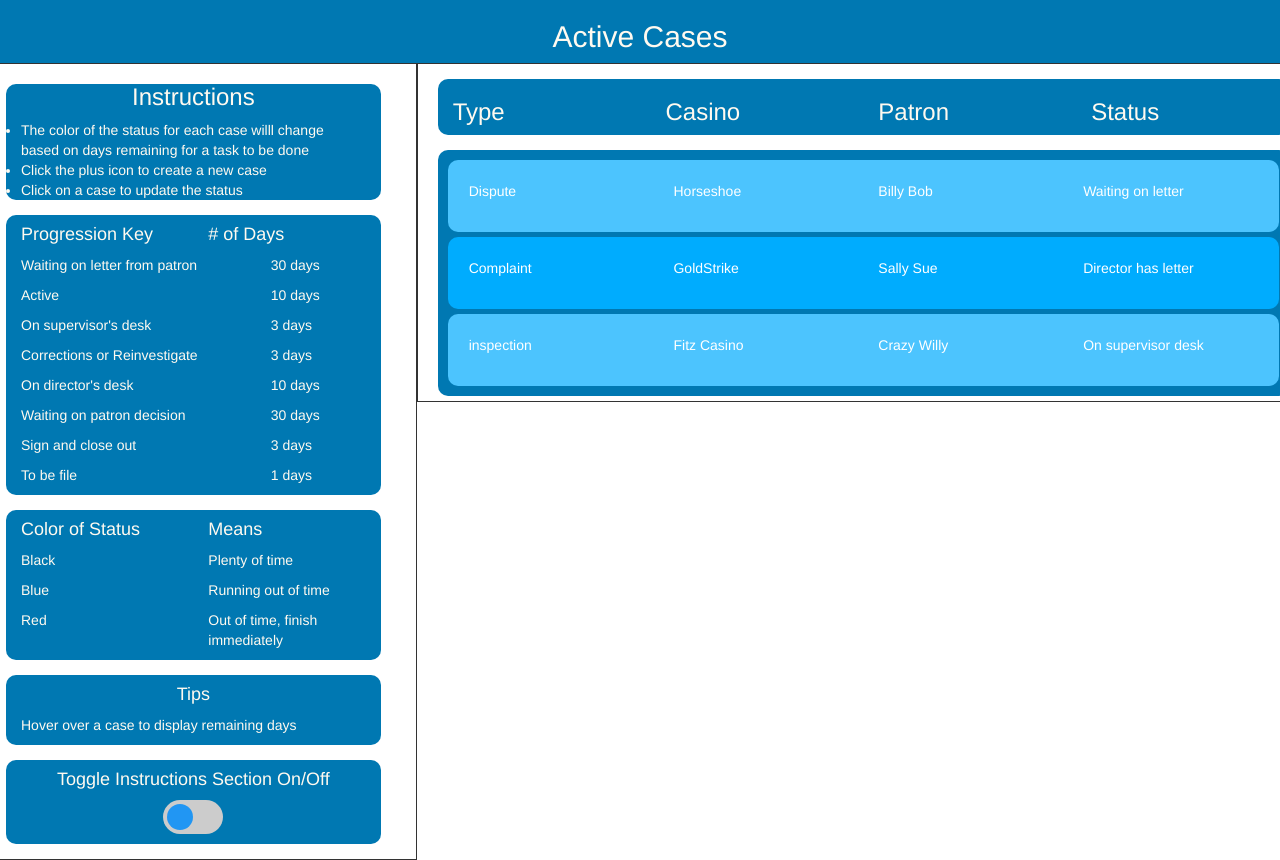
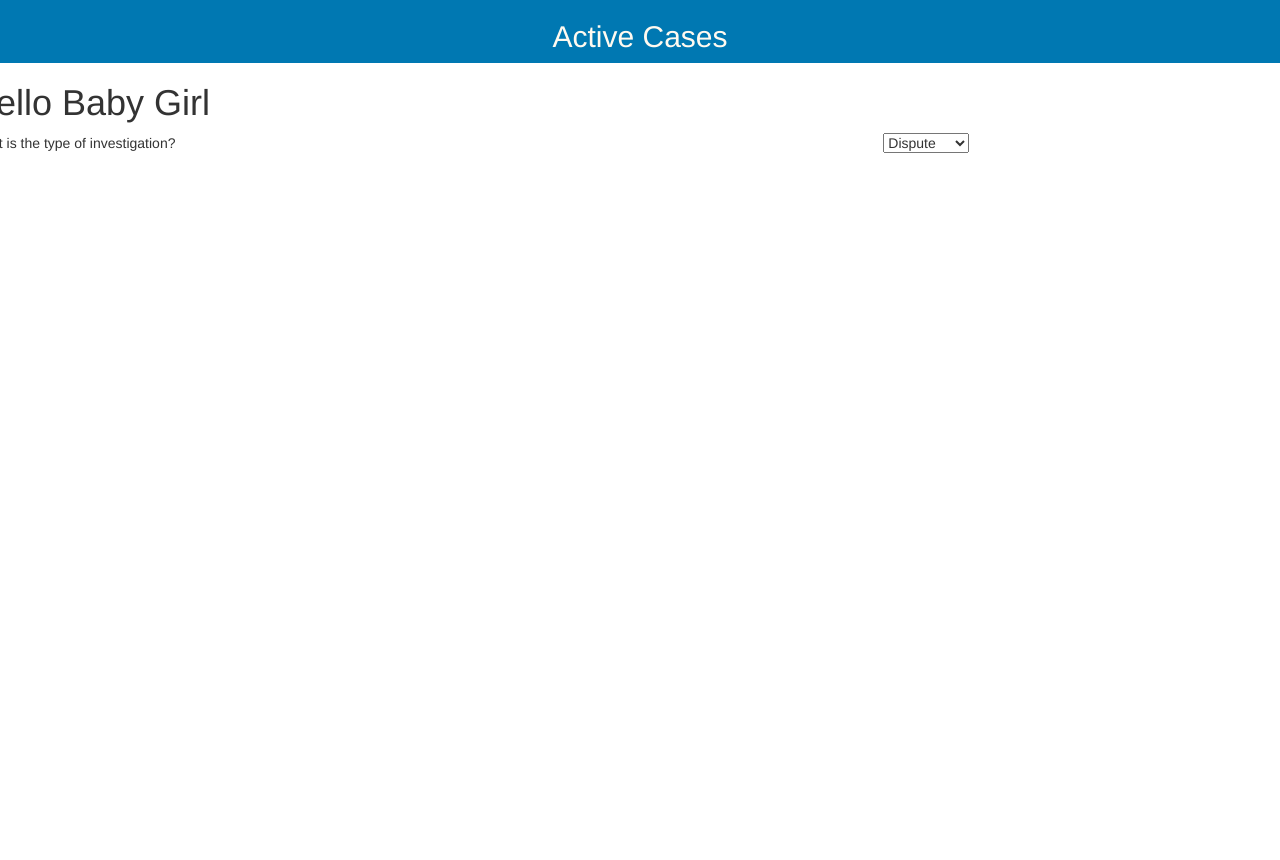
Before and after one commit to jcsmileyjr/active-cases, a React (Create React App) app: page / in a window 1280 px wide. Shown: the top 860 px of the page. After the commit the page ends 800 px from the top, so only its background shows below. Built offline with nearby package versions, Linux system fonts and the light colour scheme.

Commit message:
first practice at a select button in New case

```diff
--- a/src/App.js
+++ b/src/App.js
@@ -9,9 +9,13 @@ import InstructionTips from './Components/InstructionTips/instructionTips.js';
 import Instructions from './Components/Instructions/instructions.js';
 import CaseTitle from './Components/CaseTitle/caseTitle.js';
 import ToggleInstruction from './Components/ToggleInstruction/toggleInstruction.js';
+import SelectCase from './Components/SelectCase/selectCase.js';
 
 
       const cases = [{type:"Dispute", casino:"Horseshoe", patron:"Billy Bob", status:"Waiting on letter", caseNumber:"18-100"}, {type:"Complaint", casino:"GoldStrike", patron:"Sally Sue", status:"Director has letter", caseNumber:"18-200"}, {type:"inspection", casino:"Fitz Casino", patron:"Crazy Willy", status:"On supervisor desk", caseNumber:"18-300"}];
+
+	  const caseType = ["Dispute", "Complaint", "Jackpot", "Inspection"];
+	  const caseCasino = ["Horseshoe", "Gold-Strike", "Fitz Casino"];
 
 class CaseManagement extends Component{
 
@@ -46,6 +50,25 @@ class CaseManagement extends Component{
 
 }
 
+class NewCase extends Component{
+
+  displayCaseTypes(){
+	  const typeOfCases = caseType.map((types, index) =>
+			<option value={types}>{types}</option>
+					);
+	  return typeOfCases;
+  }
+
+  render(){
+	return(
+	  <div className="row">
+		<h1>Hello Baby Girl</h1>
+		<SelectCase Question="What is the type of investigation?" selection={this.displayCaseTypes()} />
+	  </div>
+	);
+  }
+}
+
 function Testing(){
     return <p>Testing</p>;
 }
@@ -53,7 +76,7 @@ function Testing(){
 class App extends Component {
   constructor(props){
       super(props);
-      this.state = {newCase:true};
+      this.state = {newCase:false};
   }
 
 
@@ -62,7 +85,7 @@ class App extends Component {
       <div className="row">
 		<Nav className="mainColor" />
         {this.state.newCase && <CaseManagement />}
-        {!this.state.newCase && <Testing />}
+        {!this.state.newCase && <NewCase />}
       </div>
     );
   }
--- /dev/null
+++ b/src/Components/SelectCase/selectCase.js
@@ -0,0 +1,16 @@
+import React from 'react';
+
+function SelectCase(props){
+  return(
+  	<div className="row">
+	  <div className="col-xs-8 col-sm-8 col-md-8 col-lg-8">
+	  {props.Question}
+	  </div>
+	  <div className="col-xs-4 col-sm-4 col-md-4 col-lg-4">
+	  	<select>{props.selection}</select>
+	  </div>
+	</div>
+  );
+}
+
+export default SelectCase;
```
